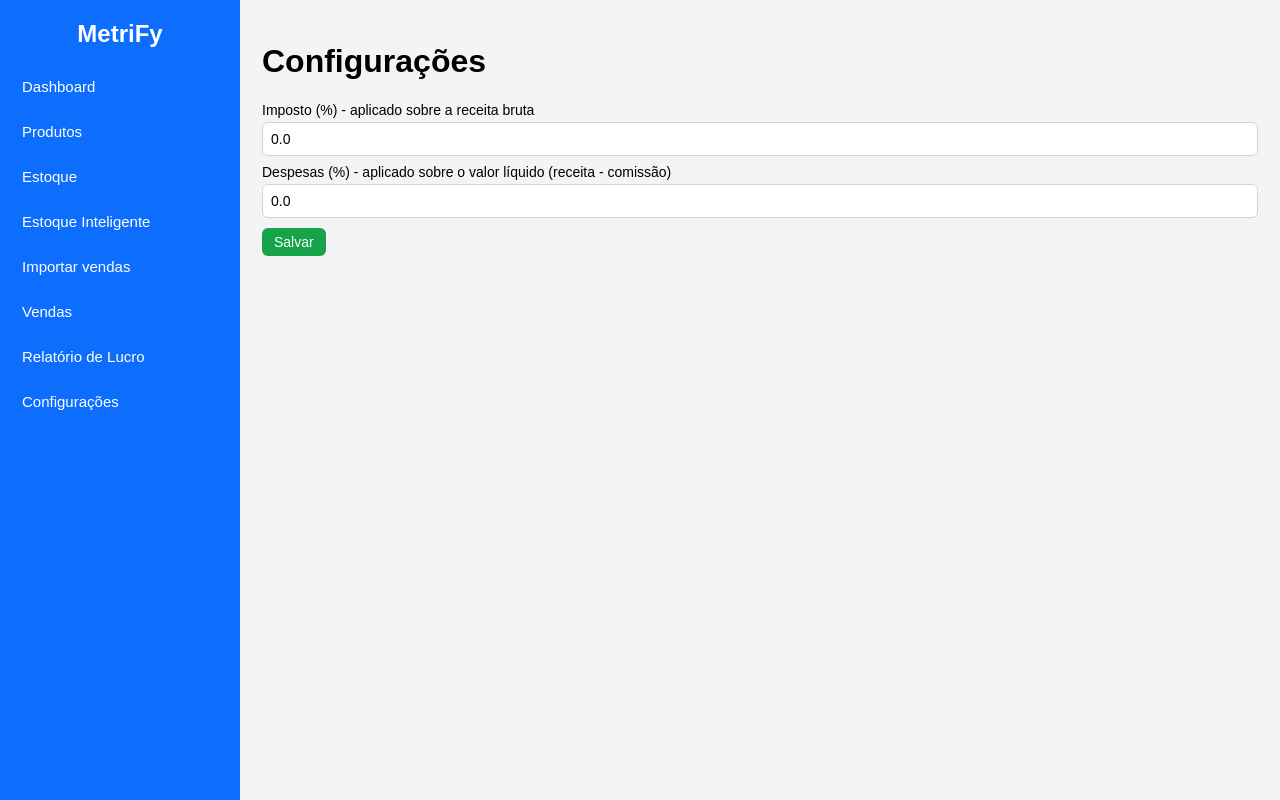
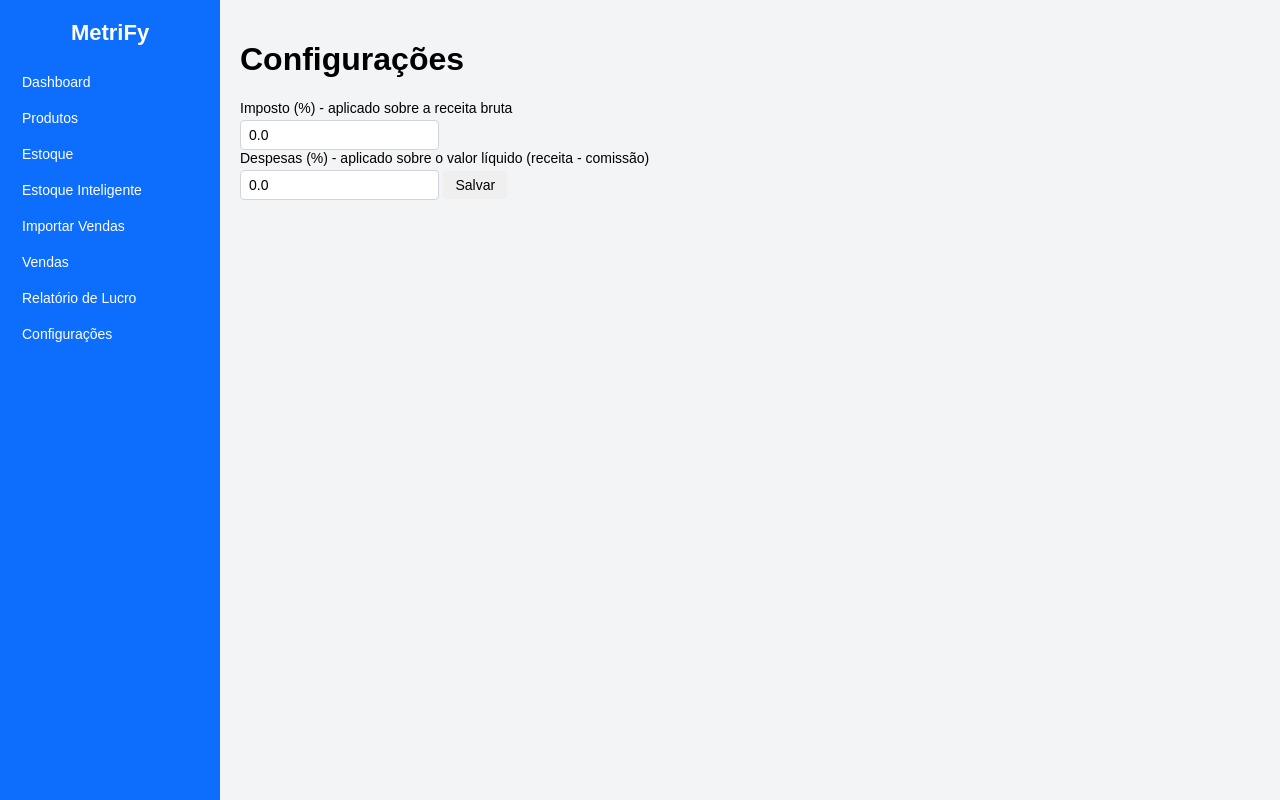
Before and after one commit to oliveirafjdo-web/Mega2.0, a Flask app: page /configuracoes in a window 1280 px wide. Run offline with Flask 3, Linux system fonts and the light colour scheme; data comes from the database, SQL or seed files in the repository; some libraries are stand-ins or nearby versions.

Commit message:
Update base.html

```diff
--- a/templates/base.html
+++ b/templates/base.html
@@ -3,74 +3,161 @@
 <head>
   <meta charset="UTF-8">
   <title>MetriFy ERP</title>
-  <meta name="viewport" content="width=device-width, initial-scale=1">
   <style>
-    body { margin: 0; font-family: Arial, sans-serif; background:#f3f4f6; }
-    .layout { display:flex; min-height:100vh; }
+    body {
+      margin: 0;
+      font-family: Arial, sans-serif;
+      background: #f3f4f6;
+    }
+
+    .layout {
+      display: flex;
+      min-height: 100vh;
+    }
+
     .sidebar {
-      width:240px;
-      background:#0d6efd;
-      color:#fff;
-      padding:20px 10px;
-      box-sizing:border-box;
+      width: 220px;
+      background: #0d6efd;
+      color: #fff;
+      padding: 20px 10px;
+      box-sizing: border-box;
     }
-    .sidebar h2 { margin:0 0 20px 0; text-align:center; }
+
+    .sidebar h2 {
+      text-align: center;
+      margin-top: 0;
+      margin-bottom: 20px;
+      font-size: 22px;
+    }
+
     .sidebar a {
-      color:#fff;
-      text-decoration:none;
-      display:block;
-      padding:10px 12px;
-      border-radius:6px;
-      margin-bottom:8px;
-      font-size:15px;
+      color: #fff;
+      text-decoration: none;
+      display: block;
+      padding: 8px 12px;
+      border-radius: 4px;
+      margin-bottom: 4px;
+      font-size: 14px;
     }
-    .sidebar a:hover { background:rgba(255,255,255,0.15); }
+
+    .sidebar a:hover {
+      background: rgba(255, 255, 255, 0.15);
+    }
+
     .content {
-      flex:1;
-      padding:22px;
-      box-sizing:border-box;
+      flex: 1;
+      padding: 20px;
+      overflow-y: auto;
+      box-sizing: border-box;
     }
-    .card-grid { display:grid; grid-template-columns: repeat(auto-fit,minmax(220px,1fr)); gap:16px; }
+
+    .card-grid {
+      display: grid;
+      grid-template-columns: repeat(auto-fit, minmax(220px, 1fr));
+      gap: 16px;
+      margin-bottom: 24px;
+    }
+
     .card {
-      background:#fff;
-      padding:16px;
-      border-radius:8px;
-      box-shadow:0 1px 3px rgba(0,0,0,0.1);
+      background: #fff;
+      padding: 16px;
+      border-radius: 8px;
+      box-shadow: 0 1px 2px rgba(0, 0, 0, 0.1);
     }
-    table { width:100%; border-collapse:collapse; background:#fff; margin-top:12px; }
-    th, td { padding:8px 10px; border-bottom:1px solid #e5e7eb; text-align:left; font-size:14px; }
-    th { background:#f1f5f9; }
+
+    table {
+      width: 100%;
+      border-collapse: collapse;
+      background: #fff;
+    }
+
+    th, td {
+      padding: 8px 10px;
+      border-bottom: 1px solid #e5e7eb;
+      text-align: left;
+      font-size: 14px;
+    }
+
+    th {
+      background: #f9fafb;
+      font-weight: 600;
+    }
+
+    tr:hover {
+      background: #f3f4ff;
+    }
+
     .btn {
-      padding:6px 12px;
-      border-radius:6px;
-      border:none;
-      cursor:pointer;
-      font-size:14px;
-      text-decoration:none;
-      display:inline-block;
-      margin:2px 0;
+      padding: 6px 12px;
+      border-radius: 4px;
+      border: none;
+      cursor: pointer;
+      font-size: 14px;
     }
-    .btn-primary { background:#0d6efd; color:#fff; }
-    .btn-danger { background:#dc3545; color:#fff; }
-    .btn-warning { background:#f59e0b; color:#fff; }
-    .btn-success { background:#16a34a; color:#fff; }
+
+    .btn-primary {
+      background: #0d6efd;
+      color: #fff;
+    }
+
+    .btn-danger {
+      background: #dc3545;
+      color: #fff;
+    }
+
+    .btn-link {
+      background: none;
+      border: none;
+      padding: 0;
+      color: #0d6efd;
+      cursor: pointer;
+    }
+
+    .alert {
+      padding: 10px 12px;
+      border-radius: 4px;
+      margin-bottom: 12px;
+      font-size: 14px;
+    }
+
+    .alert-success {
+      background: #d1fae5;
+      color: #065f46;
+    }
+
+    .alert-danger {
+      background: #fee2e2;
+      color: #b91c1c;
+    }
+
+    form.inline {
+      display: inline;
+    }
+
     input, select, textarea {
-      padding:8px;
-      border-radius:6px;
-      border:1px solid #d1d5db;
-      width:100%;
-      box-sizing:border-box;
-      margin-bottom:8px;
-      font-size:14px;
+      padding: 6px 8px;
+      border-radius: 4px;
+      border: 1px solid #d1d5db;
+      box-sizing: border-box;
+      font-size: 14px;
     }
-    label { font-size:14px; margin-bottom:4px; display:block; }
-    .alert { padding:10px 12px; border-radius:6px; margin-bottom:12px; font-size:14px; }
-    .alert-success { background:#d1fae5; color:#065f46; }
-    .alert-danger { background:#fee2e2; color:#b91c1c; }
-    .alert-warning { background:#fef3c7; color:#92400e; }
-    .small { font-size:12px; color:#6b7280; }
-    .filters { display:flex; flex-wrap:wrap; gap:10px; align-items:flex-end; margin:10px 0; }
-    .filters > div { min-width:140px; }
+
+    label {
+      display: block;
+      margin-bottom: 4px;
+      font-size: 14px;
+    }
+
+    .form-group {
+      margin-bottom: 10px;
+    }
+
+    .small, .text-muted {
+      font-size: 12px;
+      color: #6b7280;
+    }
+
+    /* filtros (vendas / lucro) */
     .filter-card {
       background: #ffffff;
       border-radius: 8px;
@@ -128,15 +228,13 @@
     <a href="{{ url_for('dashboard') }}">Dashboard</a>
     <a href="{{ url_for('lista_produtos') }}">Produtos</a>
     <a href="{{ url_for('estoque_view') }}">Estoque</a>
-
-    <!-- NOVO MENU AQUI -->
     <a href="{{ url_for('estoque_inteligente') }}">Estoque Inteligente</a>
-
-    <a href="{{ url_for('importar_ml_view') }}">Importar vendas</a>
+    <a href="{{ url_for('importar_ml_view') }}">Importar Vendas</a>
     <a href="{{ url_for('lista_vendas') }}">Vendas</a>
     <a href="{{ url_for('relatorio_lucro') }}">Relatório de Lucro</a>
     <a href="{{ url_for('configuracoes_view') }}">Configurações</a>
   </div>
+
   <div class="content">
     {% with messages = get_flashed_messages(with_categories=true) %}
       {% if messages %}
```
Also changed, not shown: other parts of templates/base.html (+27 -14 lines). Lines whose indentation alone changed are shown as unchanged.
